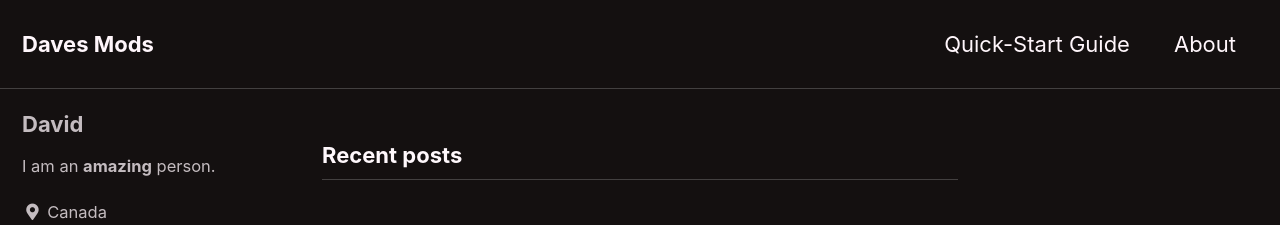
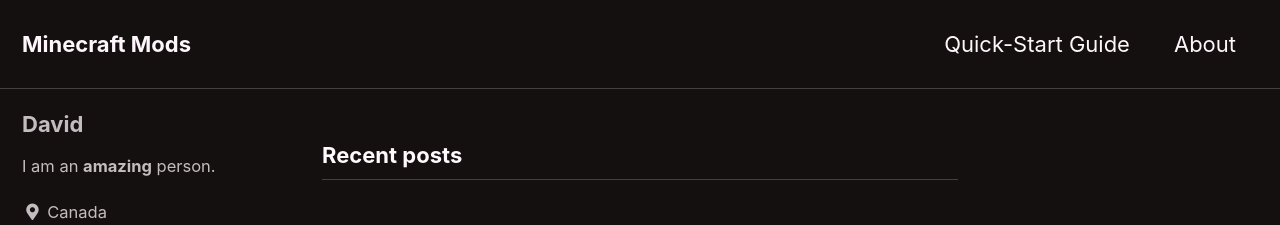
Before and after one commit to Seathe666/Seathe666.github.io, a Jekyll site: the page built from index.html, in a window 1280 px wide. Shown: the top 225 px of the page. Built offline with Jekyll 4.4.1, drawn with Linux system fonts in a browser that asks for light colours; cached includes are drawn as plain includes; the list of posts is cut into pages by our own code.

Commit message:
Create _config.yml

```diff
--- a/_config.yml
+++ b/_config.yml
@@ -16,7 +16,7 @@ minimal_mistakes_skin    : "neon" # "air", "aqua", "contrast", "dark", "dirt", "
 
 # Site Settings
 locale                   : "en-US"
-title                    : "Daves Mods"
+title                    : "Minecraft Mods"
 title_separator          : "-"
 subtitle                 : # site tagline that appears below site title in masthead
 name                     : "David"
```
